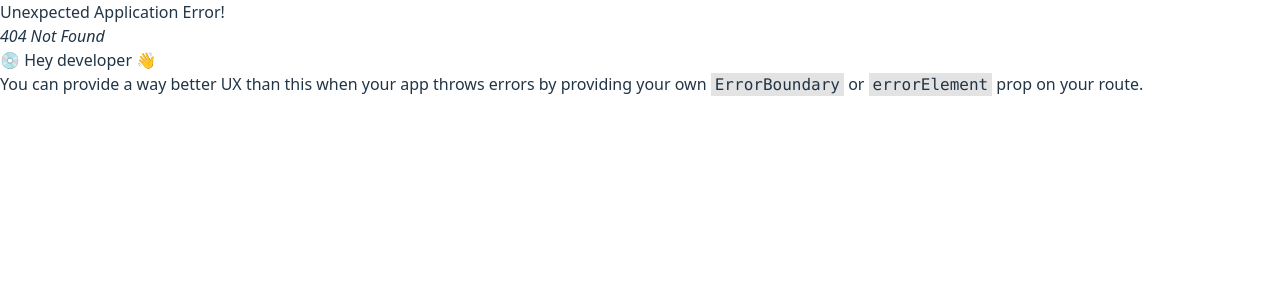
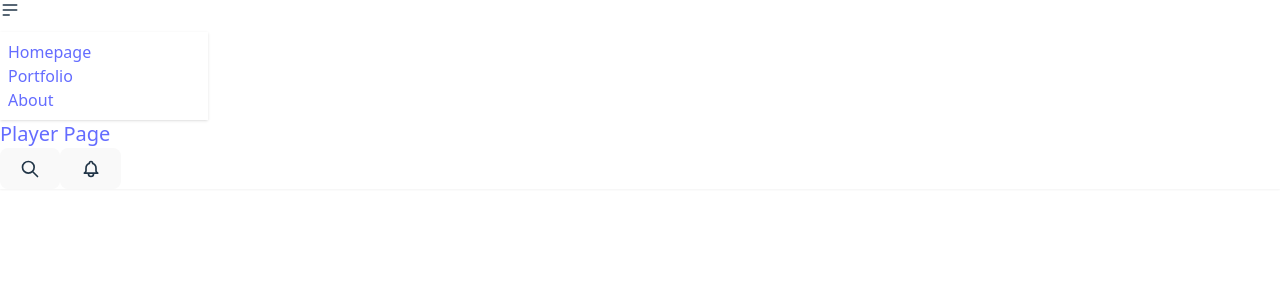
Before and after one commit to PeterMEASV/deadPidgeonsProject, a React (Vite) app in the folder Client/: page /Player in a window 1280 px wide. Before the commit this address had no page. Shown: the top 300 px of the page. Built offline with nearby package versions, Linux system fonts and the light colour scheme.

Commit message:
Fix to the UI structure for easier scailing.

```diff
--- /dev/null
+++ b/Client/src/AdminGame.tsx
@@ -0,0 +1,8 @@
+function AdminGame() {
+    return (
+        <>
+            <h1>Admin Game</h1>
+        </>
+    )
+}
+export default AdminGame
--- a/Client/src/Topbar.tsx
+++ b/Client/src/AdminPage.tsx
@@ -1,6 +1,6 @@
 import {Outlet, useNavigate} from 'react-router';
 
-function Topbar() {
+function AdminPage() {
     const navigate = useNavigate()
 
     return (
@@ -21,7 +21,7 @@
                     </div>
                 </div>
                 <div className="navbar-center">
-                    <a className="btn btn-ghost text-xl" onClick={() => navigate('/')}>daisyUI</a>
+                    <a className="btn btn-ghost text-xl" onClick={() => navigate('/')}>Admin Page</a>
                 </div>
                 <div className="navbar-end">
                     <button className="btn btn-ghost btn-circle">
@@ -42,4 +42,4 @@
     );
 }
 
-export default Topbar;
+export default AdminPage;
--- a/Client/src/Atoms.tsx
+++ b/Client/src/Atoms.tsx
@@ -1,21 +1,33 @@
 import {atom} from "jotai";
 import type {RouteObject} from "react-router";
-import Topbar from "./Topbar.tsx";
 import Home from "./Home.tsx";
-import TemplatePage from "./TemplatePage.tsx";
+import AdminPage from "./AdminPage.tsx";
+import PlayerPage from "./PlayerPage.tsx";
+import AdminGame from "./AdminGame.tsx";
+import PlayerGame from "./PlayerGame.tsx";
 
 export const routesAtom = atom<RouteObject[]>([
     {
         path: '/',
-        element: <Topbar />,
+        element: <Home />
+    },
+    {
+        path: '/Admin',
+        element: <AdminPage />,
         children: [
             {
-                index: true,
-                element: <Home />
-            },
+                path: 'Game',
+                element: <AdminGame />
+            }
+        ]
+    },
+    {
+        path: '/Player',
+        element: <PlayerPage />,
+        children: [
             {
-                path: 'template',
-                element: <TemplatePage />
+                path: 'Game',
+                element: <PlayerGame />
             }
         ]
     }
--- a/Client/src/Home.tsx
+++ b/Client/src/Home.tsx
@@ -5,8 +5,9 @@
 
     return (
         <>
-            <h1>Home</h1>
-            <button onClick={() => navigate("/template")}>Go to Template</button>
+            <h1>Navigate to:</h1>
+            <button onClick={() => navigate("/Admin")}>Admin Page</button>
+            <button onClick={() => navigate("/Player")}>Player Page</button>
         </>
     )
 }
--- /dev/null
+++ b/Client/src/PlayerGame.tsx
@@ -0,0 +1,8 @@
+function PlayerGame() {
+    return (
+        <>
+            <h1>Player Game</h1>
+        </>
+    )
+}
+export default PlayerGame
--- /dev/null
+++ b/Client/src/PlayerPage.tsx
@@ -0,0 +1,45 @@
+import {Outlet, useNavigate} from 'react-router';
+
+function PlayerPage() {
+    const navigate = useNavigate()
+
+    return (
+        <>
+            <div className="navbar bg-base-100 shadow-sm">
+                <div className="navbar-start">
+                    <div className="dropdown">
+                        <div tabIndex={0} role="button" className="btn btn-ghost btn-circle">
+                            <svg xmlns="http://www.w3.org/2000/svg" className="h-5 w-5" fill="none" viewBox="0 0 24 24" stroke="currentColor"> <path strokeLinecap="round" strokeLinejoin="round" strokeWidth="2" d="M4 6h16M4 12h16M4 18h7" /> </svg>
+                        </div>
+                        <ul
+                            tabIndex={-1}
+                            className="menu menu-sm dropdown-content bg-base-100 rounded-box z-1 mt-3 w-52 p-2 shadow">
+                            <li><a>Homepage</a></li>
+                            <li><a>Portfolio</a></li>
+                            <li><a>About</a></li>
+                        </ul>
+                    </div>
+                </div>
+                <div className="navbar-center">
+                    <a className="btn btn-ghost text-xl" onClick={() => navigate('/')}>Player Page</a>
+                </div>
+                <div className="navbar-end">
+                    <button className="btn btn-ghost btn-circle">
+                        <svg xmlns="http://www.w3.org/2000/svg" className="h-5 w-5" fill="none" viewBox="0 0 24 24" stroke="currentColor"> <path strokeLinecap="round" strokeLinejoin="round" strokeWidth="2" d="M21 21l-6-6m2-5a7 7 0 11-14 0 7 7 0 0114 0z" /> </svg>
+                    </button>
+                    <button className="btn btn-ghost btn-circle">
+                        <div className="indicator">
+                            <svg xmlns="http://www.w3.org/2000/svg" className="h-5 w-5" fill="none" viewBox="0 0 24 24" stroke="currentColor"> <path strokeLinecap="round" strokeLinejoin="round" strokeWidth="2" d="M15 17h5l-1.405-1.405A2.032 2.032 0 0118 14.158V11a6.002 6.002 0 00-4-5.659V5a2 2 0 10-4 0v.341C7.67 6.165 6 8.388 6 11v3.159c0 .538-.214 1.055-.595 1.436L4 17h5m6 0v1a3 3 0 11-6 0v-1m6 0H9" /> </svg>
+                            <span className="badge badge-xs badge-primary indicator-item"></span>
+                        </div>
+                    </button>
+                </div>
+            </div>
+            <main className="mainContent">
+                <Outlet />
+            </main>
+        </>
+    );
+}
+
+export default PlayerPage;
--- a/Client/src/TemplatePage.tsx
+++ /dev/null
@@ -1,8 +0,0 @@
-function TemplatePage() {
-    return (
-        <>
-            <h1>Template</h1>
-        </>
-    )
-}
-export default TemplatePage
```
